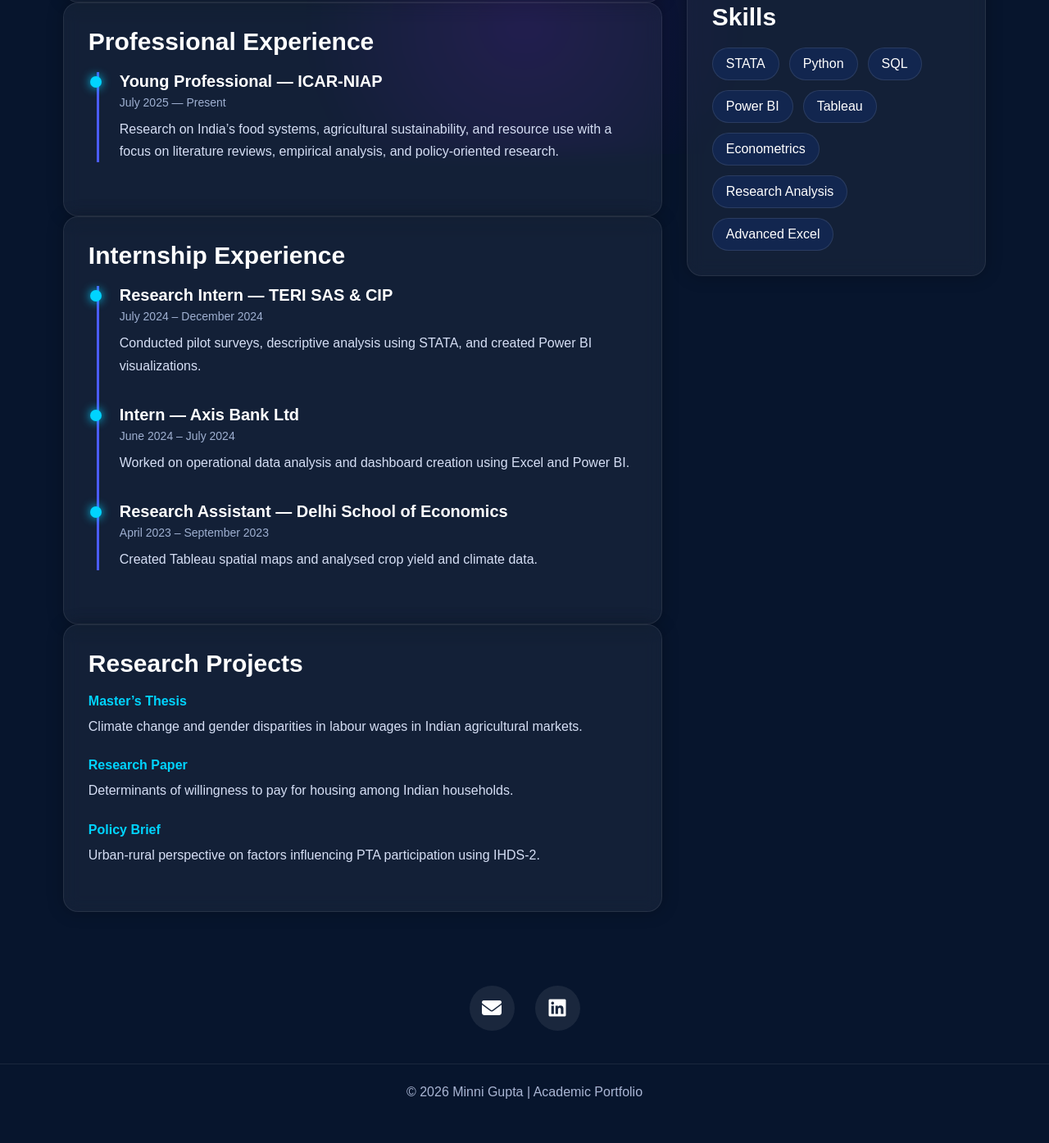
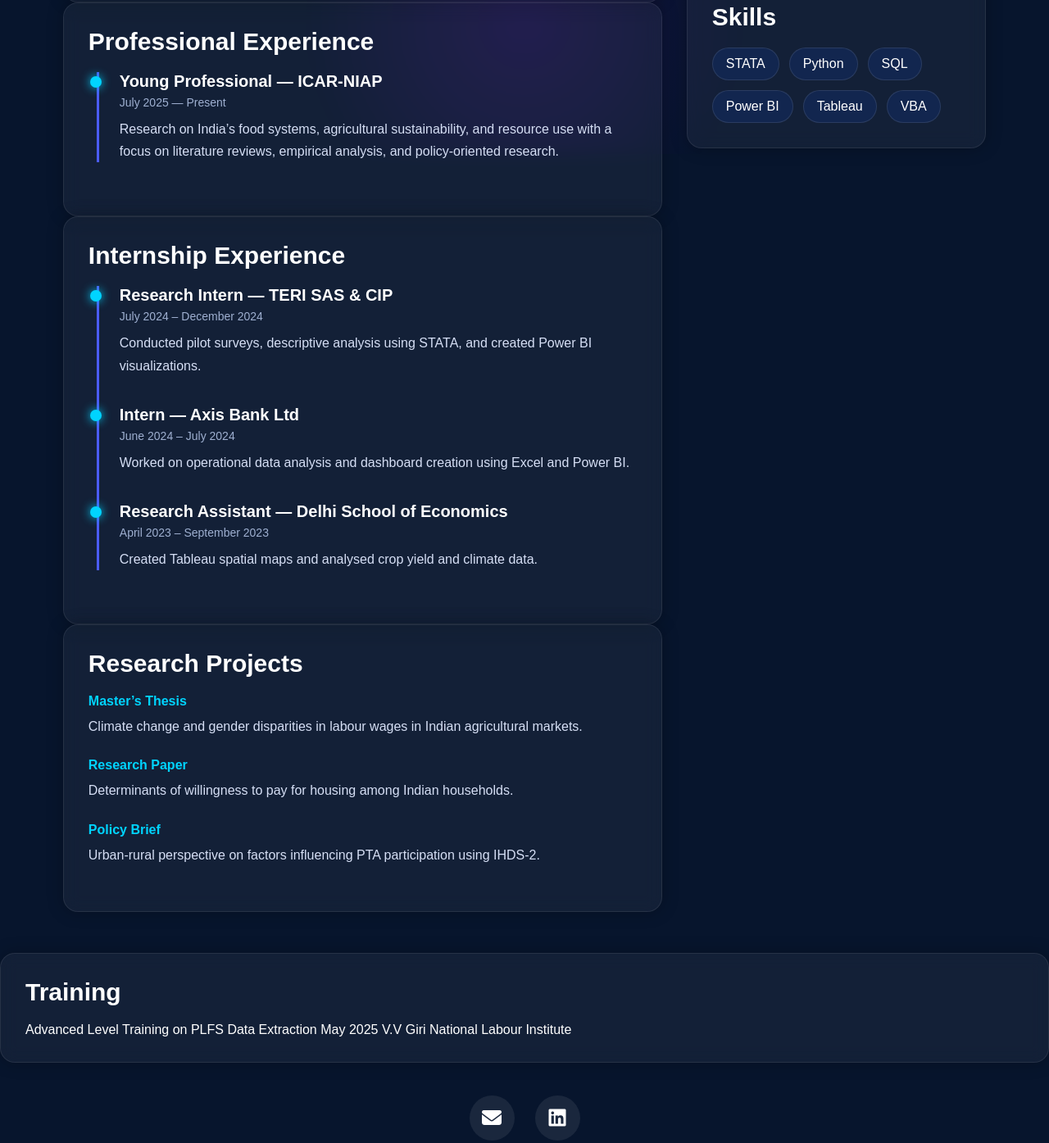
Before and after one commit to minnigupta-niap/minnigupta-niap.github.io_1, a plain HTML site: page index.html in a window 1280 px wide. Shown: the part 612-2007 px from the top of the page at 82% size. Before the commit the page ends 1979 px from the top, so only its background shows below. Drawn offline with Linux system fonts and the light colour scheme.

Commit message:
Update index.html

```diff
--- a/index.html
+++ b/index.html
@@ -621,9 +621,26 @@
                     <span>SQL</span>
                     <span>Power BI</span>
                     <span>Tableau</span>
-                    <span>Econometrics</span>
-                    <span>Research Analysis</span>
-                    <span>Advanced Excel</span>
+                    <span>VBA</span>
+
+                </div>
+
+            </div>
+
+        </div>
+
+    </div>
+
+    <!-- TRAINING -->
+
+            <div class="card" id="training">
+
+                <h3>Training</h3>
+
+                <div class="Training">
+
+                    <span>Advanced Level Training on PLFS Data Extraction May 2025
+                    V.V Giri National Labour Institute</span>
 
                 </div>
 
```
